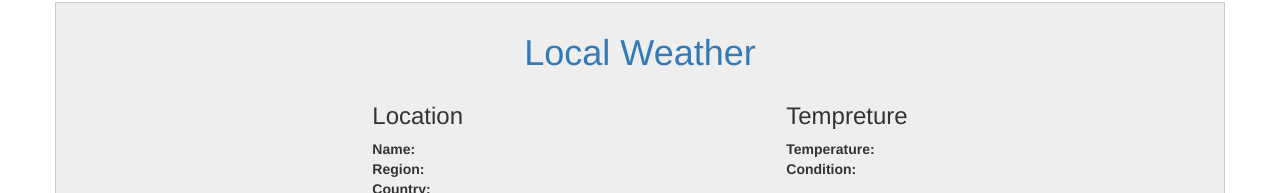
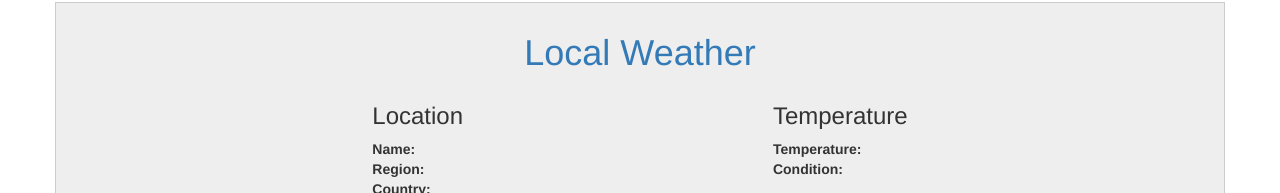
Before and after one commit to Shan1983/free-code-camp, a plain HTML site: page weather-app/index.html in a window 1280 px wide. Shown: the part 98-291 px from the top of the page. Drawn offline with nearby package versions, Linux system fonts and the light colour scheme.

Commit message:
fixed typo

```diff
--- a/weather-app/index.html
+++ b/weather-app/index.html
@@ -34,7 +34,7 @@
         </p>
         </div>
         <div class="pull-right" id="right-col">
-        <h3 id="weather-temp pull-right">Tempreture</h3>
+        <h3 id="weather-temp pull-right">Temperature</h3>
         <p id="weather-location-info">
           <strong>Temperature:</strong><span id="temp"></span>
           <br/>
```
